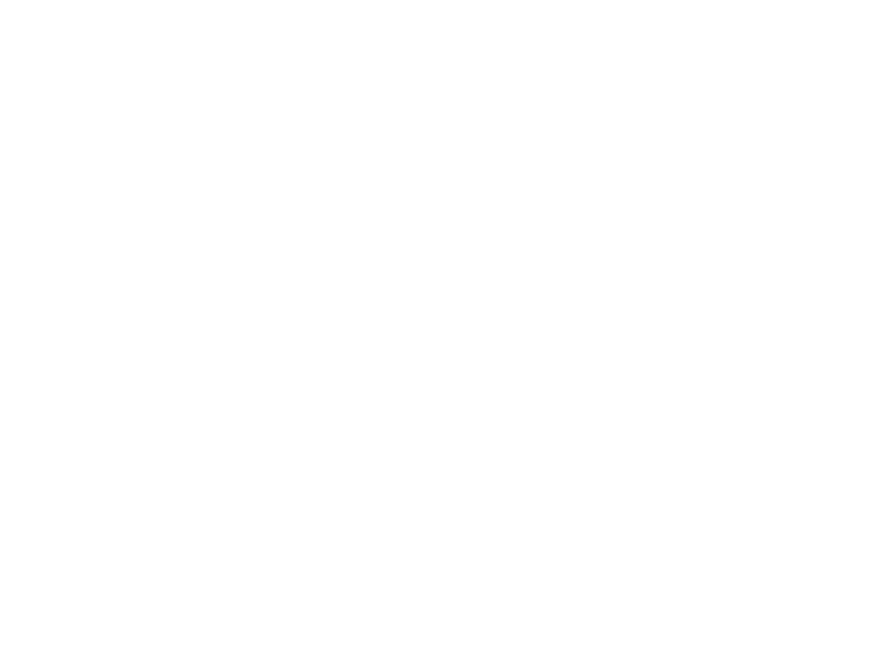
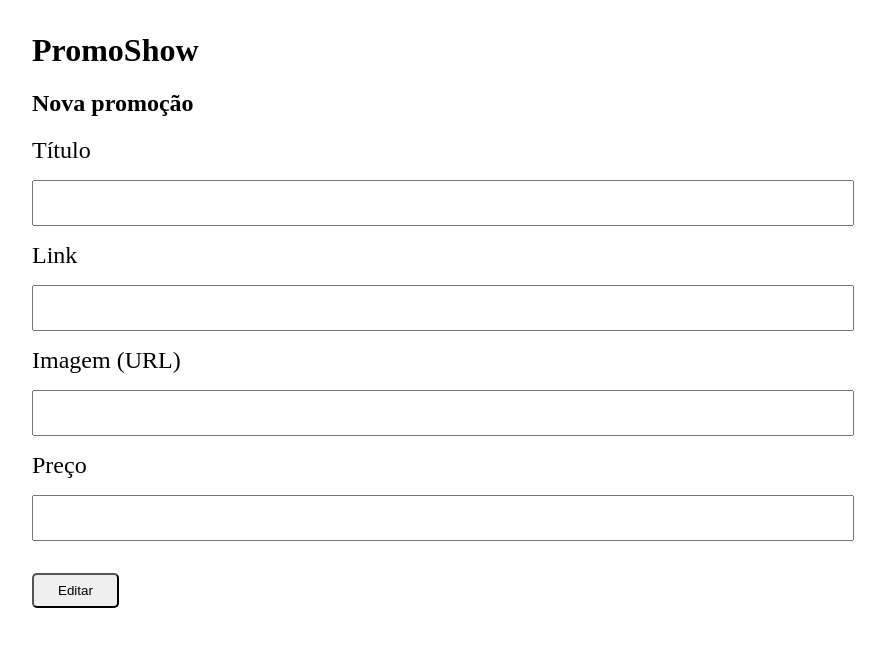
Before and after one commit to gabrieldiasss/PromoApp, a React (Create React App) app: page /edit/1 in a window 1280 px wide. Shown: the top 646 px of the page, without its empty margins (208-1093 px from the left). Built offline with nearby package versions, Linux system fonts and the light colour scheme; no server answers; the HTML template or start-up script is replaced by a standard one.

Commit message:
aula 8 - formulário de  edição

```diff
--- a/src/App.js
+++ b/src/App.js
@@ -4,6 +4,7 @@
 
 import Search from './pages/PageSearch/Search'
 import Form from './pages/Form/Form'
+import Edit from './pages/Edit/Edit'
 
 function App() {
 
@@ -13,6 +14,7 @@
 			<Switch>
 				<Route exact path="/" component={Search} />
 				<Route path="/create" component={Form} />
+				<Route path="/edit/:id" component={Edit} />
 			</Switch>
 		</Router>
 
--- a/src/components/Card/Card.js
+++ b/src/components/Card/Card.js
@@ -1,4 +1,5 @@
 import React from 'react'
+import { Link } from 'react-router-dom'
 
 import './card.scss'
 
@@ -30,15 +31,20 @@
                                         </p>
 
                                         <a href={promotion.link} target="_blank" >Ir para o site</a>
+
+                                        <div>
+                                            <Link to={{ pathname: `/edit/${promotion.id}` }} >
+                                                <button>Editar</button>
+                                            </Link>
+
+                                        </div>
                                     </div>
-
 
                                 </div>
 
                             </div>
 
                         </div>
-
 
                     </div>
 
--- /dev/null
+++ b/src/components/Edit/Edit.js
@@ -0,0 +1,63 @@
+import axios from 'axios'
+import { useEffect } from 'react'
+import { useForm } from 'react-hook-form'
+import { useHistory } from 'react-router-dom'
+
+function Edit ({ id }) {
+
+    const { register, handleSubmit, formState: { errors }, reset } = useForm()
+
+    let history = useHistory()
+
+    useEffect(() => {
+        axios.get(`http://localhost:5000/promotions/${id}`)
+        .then((response) => {
+            reset(response.data)
+        })
+
+    }, [])
+
+    const onSubmit = values => axios.put(`http://localhost:5000/promotions/${id}`, values)
+    .then(() => {
+        history.push("/")
+    })
+
+    return(
+        <div className="form" >
+
+            <main>
+                <h1>PromoShow</h1>
+                <h2>Nova promoção</h2>
+
+                <form onSubmit={handleSubmit(onSubmit)} >
+                    <div className="fields" >
+                        <label>Título</label>
+                        <input name="title" type="text" {...register("title")} />
+                    </div>
+
+                    <div className="fields" >
+                        <label>Link</label>
+                        <input name="link" type="text" {...register("link")} />
+                    </div>
+
+                    <div className="fields" >
+                        <label>Imagem (URL)</label>
+                        <input name="url" type="text" {...register("url")} />
+                    </div>
+
+                    <div className="fields" >
+                        <label>Preço</label>
+                        <input name="price" type="number" {...register("price")} />
+                    </div>
+
+                    <button type="submit">Editar</button>
+
+                </form>
+            </main>
+
+
+        </div>
+    )
+}
+
+export default Edit
--- a/src/components/Search/Search.js
+++ b/src/components/Search/Search.js
@@ -19,7 +19,7 @@
             params.title_like = search
         }
 
-		axios.get("http://localhost:5000/promotions?_embed=comments", { params } )
+		axios.get("http://localhost:5000/promotions?_embed=comments&_order=desc&_sort=id", { params } )
 		.then((response) => {
 			setPromotions(response.data)
 		})
--- /dev/null
+++ b/src/pages/Edit/Edit.js
@@ -0,0 +1,17 @@
+import React from 'react'
+import { useParams } from 'react-router-dom'
+
+import EditPromotion from '../../components/Edit/Edit'
+
+function PageEdit () {
+
+    const { id } = useParams()
+
+    return(
+        <div className="page-form" >
+            <EditPromotion id={id} />
+        </div>
+    )
+}
+
+export default PageEdit
--- a/src/pages/PageSearch/Search.js
+++ b/src/pages/PageSearch/Search.js
@@ -7,7 +7,7 @@
 
 	return (
 		<div className="page-search" >
-			<PromotionSearch />
+			<PromotionSearch  />
 		</div>
 
 	)
```
